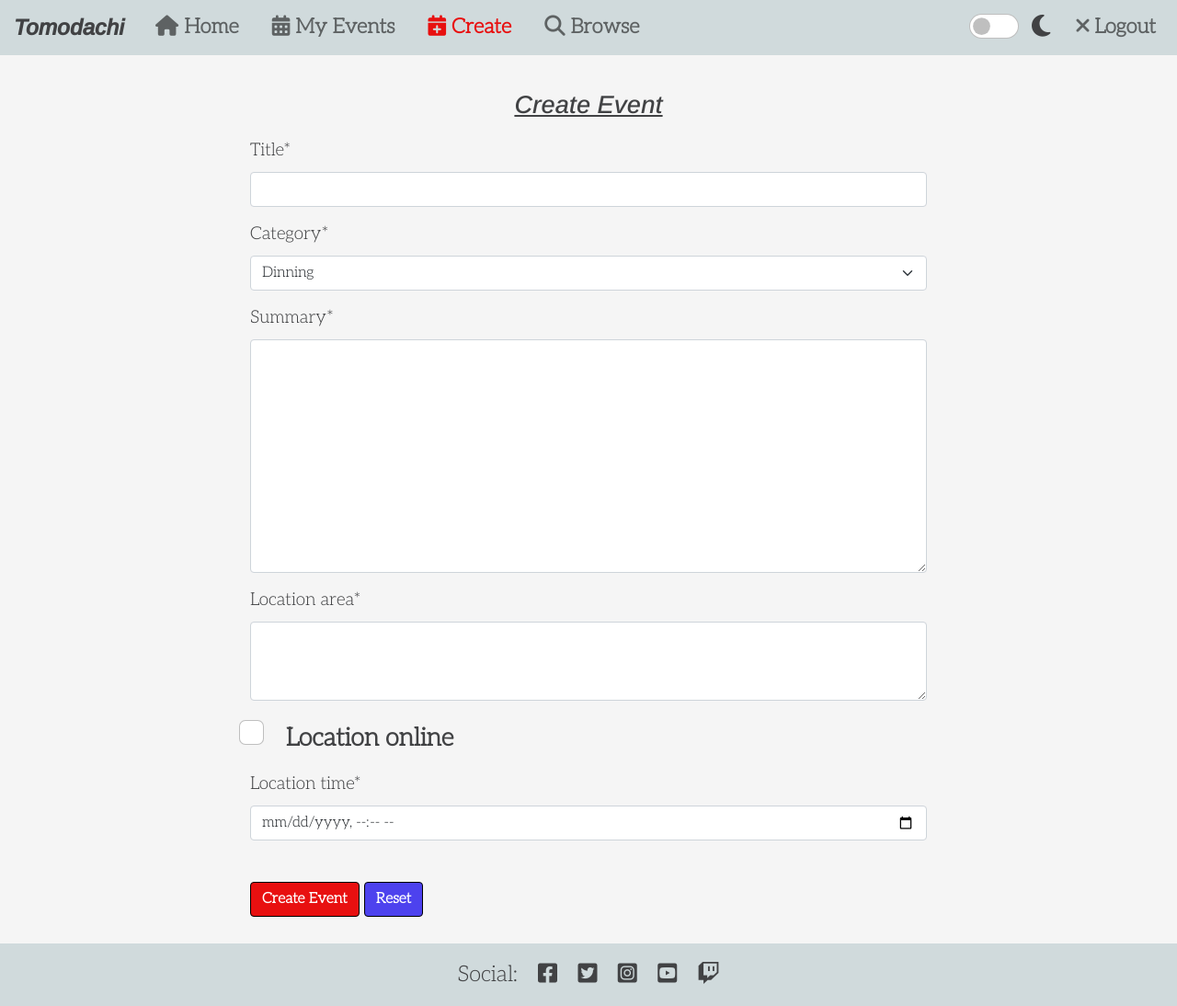
After one commit to Mycrosys/portfolio-project-4-tomodachi, a Django app: page /create_event/ in a window 1280 px wide. The commit adds this page. Shown: the whole page at 92% size. Run offline with Django 3.2, Linux system fonts and the light colour scheme; the visitor is signed in with stand-in values (Sample User, id 1); some libraries are stand-ins or nearby versions.

Commit message:
Feat: add creation of events

```diff
--- /dev/null
+++ b/events/forms.py
@@ -0,0 +1,13 @@
+from .models import Event
+from django import forms
+from datetime import datetime
+
+class EventForm(forms.ModelForm):
+    class Meta:
+        model = Event
+        fields = ('title', 'category', 'summary', 'location_area',
+                  'location_online', 'location_time')
+        widgets = {
+            'location_area': forms.Textarea(attrs={'rows': 3}),
+            'location_time': forms.DateTimeInput(attrs={'type': 'datetime-local'})
+        }
--- a/events/urls.py
+++ b/events/urls.py
@@ -1,8 +1,10 @@
+from django.urls import path
 from . import views
-from django.urls import path
 
 
 urlpatterns = [
     path('', views.EventList.as_view(), name='home'),
-    path('<slug:slug>/', views.EventDetail.as_view(), name='event_detail'),
+    path('event/<slug:slug>/', views.EventDetail.as_view(),
+         name='event_detail'),
+    path('create_event/', views.EventCreate.as_view(), name='create_event'),
 ]
--- a/events/views.py
+++ b/events/views.py
@@ -1,8 +1,8 @@
-from django.shortcuts import render, get_object_or_404
+from django.shortcuts import render, get_object_or_404, redirect
 from django.views import generic, View
+from django.utils import timezone
 from .models import Event
-from django.utils.timezone import datetime
-from django.utils import timezone
+from .forms import EventForm
 
 
 class EventList(generic.ListView):
@@ -11,7 +11,6 @@ class EventList(generic.ListView):
 
     def get_queryset(self):
         return Event.objects.order_by('location_time').filter(location_time__gt=timezone.now())
-
 
 
 class EventDetail(View):
@@ -28,6 +27,32 @@ class EventDetail(View):
             "event_detail.html",
             {
                 "event": event,
-                "attendee": attendee
             },
         )
+
+
+class EventCreate(View):
+
+    def get(self, request):
+        return render(
+            request,
+            "create_event.html",
+            {
+                "event_form": EventForm()
+            },
+        )
+
+    def post(self, request):
+
+        event_form = EventForm(data=request.POST)
+
+        if event_form.is_valid():
+            event_form.instance.author = request.user
+            event_form.instance.slug = event_form.instance.title.replace(" ", "-")
+            event = event_form.save()
+            event.attendees.add(request.user)
+
+        else:
+            event_form = EventForm()
+
+        return redirect('home')
--- a/requirements.txt
+++ b/requirements.txt
@@ -1,9 +1,11 @@
 asgiref==3.5.2
 cloudinary==1.29.0
+crispy-bootstrap5==0.6
 dj-database-url==0.5.0
 dj3-cloudinary-storage==0.0.6
 Django==3.2.13
 django-allauth==0.51.0
+django-crispy-forms==1.14.0
 django-summernote==0.8.20.0
 gunicorn==20.1.0
 oauthlib==3.2.0
--- a/static/css/style.css
+++ b/static/css/style.css
@@ -41,7 +41,7 @@ body {
     margin-left: 10px;
 }
 
-.container-fluid {
+.container-fluid, .container {
     padding: 0;
 }
 
@@ -160,6 +160,14 @@ body {
     background-color: #e81010;
     color: #fff;
     border: 1px solid #000;
+    font-weight: bold;
+}
+
+.btn-reset {
+    background-color: #4d42ee;
+    color: #fff;
+    border: 1px solid #000;
+    font-weight: bold;
 }
 
 .btn-signup:hover,
@@ -168,6 +176,12 @@ body {
     color: #e81010;
 }
 
+.btn-reset:hover,
+.btn-reset:active {
+    background-color: #fff;
+    color: #4d42ee;
+}
+
 .footer {
     font-size: 1.5rem;
     background-color: #D0DADC;
--- /dev/null
+++ b/templates/create_event.html
@@ -0,0 +1,44 @@
+{% extends 'base.html' %} {% block content %}
+
+{% load crispy_forms_tags %}
+
+{% if user.is_authenticated %}
+<div class="container">
+    <div class="row">
+        <div class="col-md-8 mt-1 offset-md-2">
+            <p class="event-headline"">Create Event</p>
+
+            <form method="POST">
+                {{ event_form | crispy }}
+                {% csrf_token %}
+                <br>
+                <input id="create-button" class="btn btn-signup" type="submit" value="Create Event">
+                <button id="reset-button" class="btn btn-reset" type="reset">Reset</button>
+            </form>
+            <br>
+        </div>
+    </div>
+</div>
+
+{% else %}
+<div class="container">
+    <div class="row">
+        <div class="col-md-8 mt-3 offset-md-2">
+            <p>
+                You need to be logged in to create Events. Please
+                <a class="link" href="{{ login_url }}">log in</a> or
+                <a class="link" href="{{ signup_url }}">sign up</a> first.<br>
+                <hr>
+                You will be redirected to the Index Page in a few seconds.
+            </p>
+        </div>
+    </div>
+</div>
+<script>
+    setTimeout(function(){
+       window.location.href = "{% url 'home' %}";
+    }, 8000);
+ </script>
+{% endif %}
+
+{% endblock content %}
--- a/templates/navbar.html
+++ b/templates/navbar.html
@@ -1,4 +1,5 @@
 {% url 'home' as home_url %}
+{% url 'create_event' as create_url %}
 {% url 'account_signup' as signup_url %}
 {% url 'account_login' as login_url %}
 {% url 'account_logout' as logout_url %}
@@ -22,7 +23,7 @@
                     <a class="nav-link" href="#"><i class="fa-solid fa-calendar-days"></i> My Events</a>
                 </li>
                 <li class="nav-item">
-                    <a class="nav-link" href="#"><i class="fa-solid fa-calendar-plus"></i> Create</a>
+                    <a class="nav-link {% if request.path == create_url %} active {%endif%}" href="{% url 'create_event' %}"><i class="fa-solid fa-calendar-plus"></i> Create</a>
                 </li>
                 <li class="nav-item">
                     <a class="nav-link" href="#"><i class="fa-solid fa-magnifying-glass"></i> Browse</a>
--- a/tomodachi/settings.py
+++ b/tomodachi/settings.py
@@ -48,6 +48,8 @@ INSTALLED_APPS = [
     'django.contrib.staticfiles',
     'cloudinary',
     'django_summernote',
+    'crispy_forms',
+    'crispy_bootstrap5',
     'events',
 ]
 
@@ -55,6 +57,10 @@ SITE_ID = 1
 
 LOGIN_REDIRECT_URL = '/'
 LOGOUT_REDIRECT_URL = '/'
+
+CRISPY_ALLOWED_TEMPLATE_PACKS = 'bootstrap5'
+
+CRISPY_TEMPLATE_PACK = 'bootstrap5'
 
 MIDDLEWARE = [
     'django.middleware.security.SecurityMiddleware',
```
